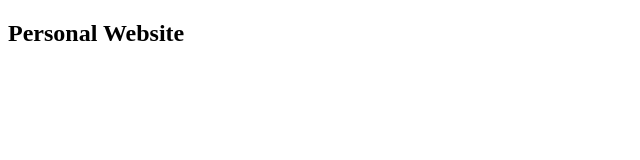
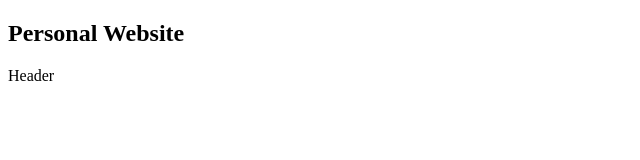
Before and after one commit to James-Mwendwa/Portfolio-Website, a React (Create React App) app: page / in a window 1280 px wide. Shown: the top 160 px of the page, without its empty margins (0-640 px from the left). Built offline with nearby package versions, Linux system fonts and the light colour scheme.

Commit message:
app-files

```diff
--- a/src/App.js
+++ b/src/App.js
@@ -1,9 +1,11 @@
 import './App.css';
+import Header from './Header';
 
 function App() {
   return (
     <div className="app">
    <h2>Personal Website</h2>
+   <Header />
     </div>
   );
 }
```
